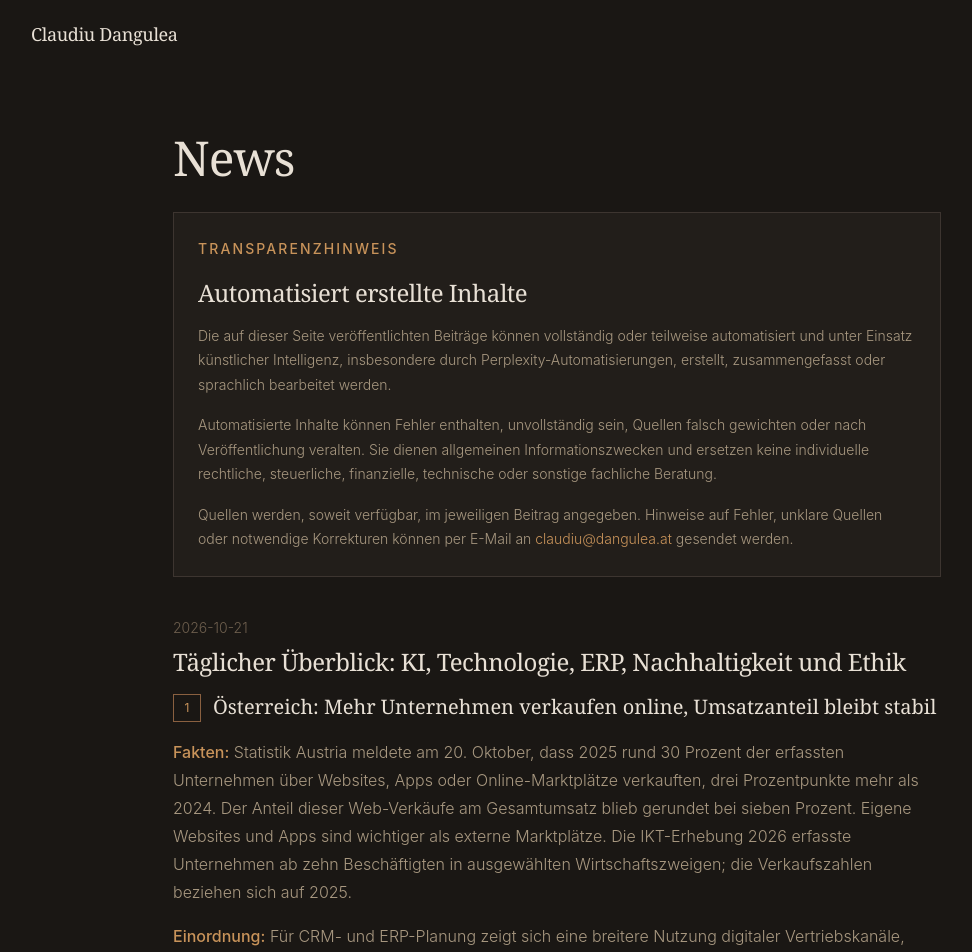
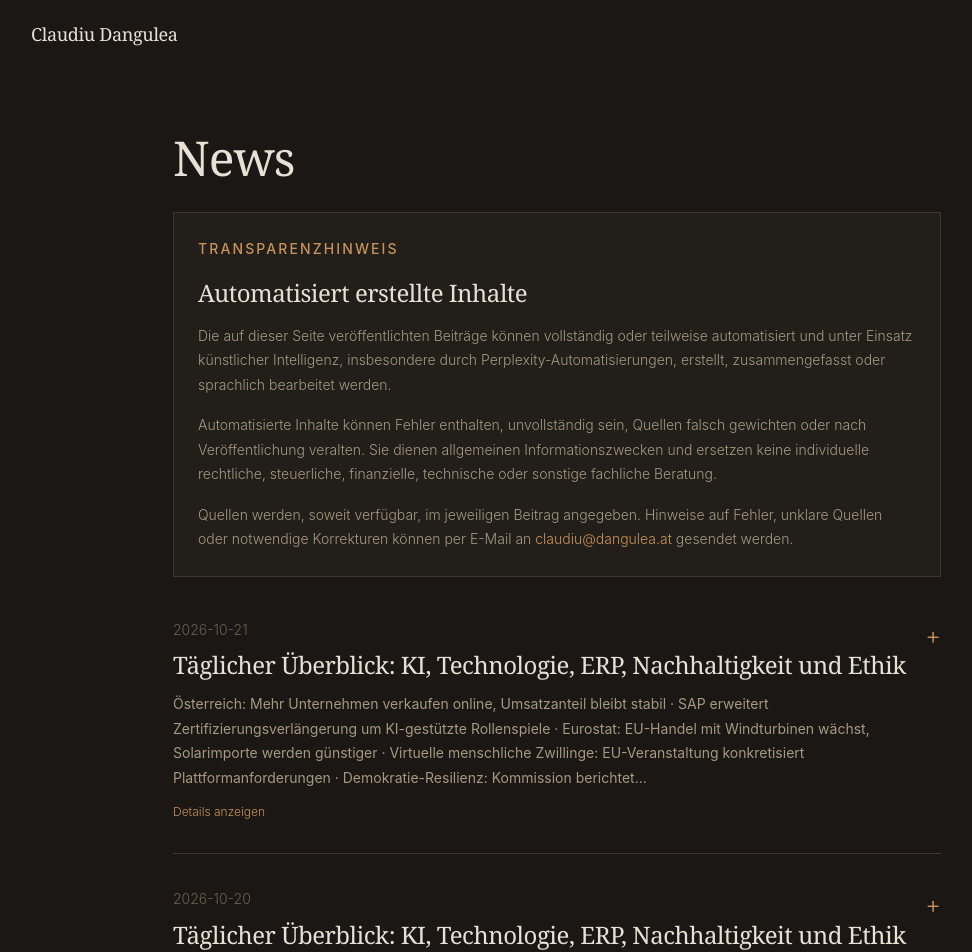
Before and after one commit to intiequals1/dangulea-website, a React (Vite) app: page /news in a window 1280 px wide. Shown: the top 952 px of the page, without its empty margins (83-1055 px from the left). Built offline with nearby package versions, Linux system fonts and the light colour scheme; a web font is replaced by a local one.

Commit message:
Add collapsible news and topics with automatic previews

```diff
--- a/src/pages/AktuelleThemen.css
+++ b/src/pages/AktuelleThemen.css
@@ -12,3 +12,4 @@
 .topic-update h3 { font-size: var(--text-2xl); margin: var(--space-4) 0; }
 .topic-update p { white-space: pre-line; margin-bottom: var(--space-4); }
 .topic-update a { overflow-wrap: anywhere; }
+.topic:not([open]) > .topic-header { margin-bottom: 0; padding-bottom: 0; border-bottom: 0; }
--- a/src/pages/AktuelleThemen.tsx
+++ b/src/pages/AktuelleThemen.tsx
@@ -1,5 +1,7 @@
 import { useEffect, useState } from 'react'
 import './AktuelleThemen.css'
+import './Disclosure.css'
+import { shortPreview } from '../utils/contentPreview'
 
 type Source = { title: string; url: string }
 type Update = { id: string; date: string; title: string; summary: string; relevance: string; sources: Source[] }
@@ -61,21 +63,29 @@ export default function AktuelleThemen() {
         {error && <p role="alert">Die Themen konnten nicht geladen werden. Bitte versuche es später erneut.</p>}
         {!loading && !error && topics.length === 0 && <p>Noch keine Themen veröffentlicht.</p>}
         {topics.map((topic) => (
-          <section className="topic" key={topic.id} aria-labelledby={`topic-${topic.id}`}>
-            <header className="topic-header">
+          <details className="topic content-disclosure" key={topic.id}>
+            <summary className="topic-header">
               <h2 id={`topic-${topic.id}`}>{topic.title}</h2>
-            </header>
+              <span className="disclosure-preview">{shortPreview(topic.updates.map((update) => update.title).join(' · '), 300)}</span>
+              <span className="disclosure-hint" aria-hidden="true" />
+            </summary>
             {topic.status === 'access_required' && <p className="topic-status">Die Projektinhalte sind derzeit nicht abrufbar. Vorhandene Beiträge bleiben erhalten.</p>}
             {topic.status === 'pending' && <p className="topic-status">Die erste Projektprüfung steht noch aus.</p>}
             {topic.updates.length === 0 ? <p>Aus diesem Projekt liegen noch keine fachlichen Themenbereiche vor.</p> :
               topic.updates.map((update) => (
-                <article key={update.id} className="topic-update" id={`update-${update.id}`}>
-                  <h3>{update.title}</h3>
-                  <p>{update.summary}</p>
-                  <ul aria-label="Originalquellen">{update.sources.filter((source) => !/(^|\.)perplexity\.ai$/.test(new URL(source.url).hostname)).map((source) => <li key={source.url}><a href={source.url} target="_blank" rel="noopener noreferrer">{source.title} ↗</a></li>)}</ul>
-                </article>
+                <details key={update.id} className="topic-update content-disclosure" id={`update-${update.id}`}>
+                  <summary>
+                    <h3>{update.title}</h3>
+                    <span className="disclosure-preview">{shortPreview(update.summary.split(/(?<=[.!?])\s/)[0], 180)}</span>
+                    <span className="disclosure-hint" aria-hidden="true" />
+                  </summary>
+                  <div className="disclosure-content">
+                    <p>{update.summary}</p>
+                    <ul aria-label="Originalquellen">{update.sources.filter((source) => !/(^|\.)perplexity\.ai$/.test(new URL(source.url).hostname)).map((source) => <li key={source.url}><a href={source.url} target="_blank" rel="noopener noreferrer">{source.title} ↗</a></li>)}</ul>
+                  </div>
+                </details>
               ))}
-          </section>
+          </details>
         ))}
       </div>
     </div>
--- /dev/null
+++ b/src/pages/Disclosure.css
@@ -0,0 +1,38 @@
+.content-disclosure > summary {
+  cursor: pointer;
+  list-style: none;
+  position: relative;
+  padding-right: 2rem;
+}
+.content-disclosure > summary::-webkit-details-marker { display: none; }
+.content-disclosure > summary::after {
+  content: '+';
+  position: absolute;
+  top: 0;
+  right: 0;
+  color: var(--color-accent);
+  font-size: 1.5rem;
+}
+.content-disclosure[open] > summary::after { content: '−'; }
+.content-disclosure > summary:focus-visible {
+  outline: 2px solid var(--color-accent);
+  outline-offset: 6px;
+}
+.disclosure-preview {
+  display: block;
+  color: var(--color-text-secondary);
+  font-family: var(--font-sans);
+  font-size: var(--text-sm);
+  line-height: var(--leading-relaxed);
+  font-weight: 400;
+  margin-top: var(--space-3);
+}
+.disclosure-hint {
+  display: block;
+  color: var(--color-accent);
+  font-size: var(--text-xs);
+  margin-top: var(--space-3);
+}
+.disclosure-hint::before { content: 'Details anzeigen'; }
+.content-disclosure[open] > summary .disclosure-hint::before { content: 'Details ausblenden'; }
+.disclosure-content { margin-top: var(--space-6); }
--- a/src/pages/News.tsx
+++ b/src/pages/News.tsx
@@ -1,5 +1,7 @@
 import { useEffect, useState, type ReactNode } from "react";
 import "./News.css";
+import "./Disclosure.css";
+import { newsPreview } from "../utils/contentPreview";
 
 type NewsItem = {
   date: string;
@@ -135,8 +137,14 @@ export default function News() {
         <ul className="news-list">
           {items.map((item, idx) => (
             <li key={idx} className="news-item">
-              <div className="news-date">{item.date}</div>
+              <details className="content-disclosure">
+                <summary>
+                  <span className="news-date">{item.date}</span>
                   <h2 className="news-title">{item.title}</h2>
+                  <span className="disclosure-preview">{newsPreview(item.text)}</span>
+                  <span className="disclosure-hint" aria-hidden="true" />
+                </summary>
+                <div className="disclosure-content">
                   <div className="news-text">{renderNewsText(item.text)}</div>
                   {!item.text.includes("Transparenz zur KI-Unterstützung") && (
                     <p className="news-disclosure">
@@ -144,6 +152,8 @@ export default function News() {
                       erstellt oder bearbeitet. Stand: {item.date}.
                     </p>
                   )}
+                </div>
+              </details>
             </li>
           ))}
         </ul>
--- /dev/null
+++ b/src/utils/contentPreview.ts
@@ -0,0 +1,16 @@
+/** Extract a short preview from the published text without adding new claims. */
+export function shortPreview(text: string, limit = 260): string {
+  const clean = text.replace(/https?:\/\/\S+/g, '').replace(/\s+/g, ' ').trim()
+  if (clean.length <= limit) return clean
+  const cut = clean.slice(0, limit + 1)
+  const boundary = cut.lastIndexOf(' ')
+  return `${cut.slice(0, boundary > limit / 2 ? boundary : limit).trimEnd()}…`
+}
+
+export function newsPreview(text: string): string {
+  const headings = [...text.matchAll(/^\s*\d+\.\s+(.+)$/gm)]
+    .map((match) => match[1].split(/\s+(?:Fakten|Einordnung|Quellen):/)[0].trim())
+  if (headings.length) return shortPreview(headings.join(' · '), 360)
+  const facts = text.match(/Fakten:\s*([\s\S]*?)(?:\n\s*\n|Einordnung:|Quellen:|$)/)?.[1]
+  return shortPreview(facts || text.split(/Transparenz zur KI-Unterstützung/)[0])
+}
```
Also changed, not shown: 1 other file (tests, documents, lock files or other folders). Lines whose indentation alone changed are shown as unchanged.
